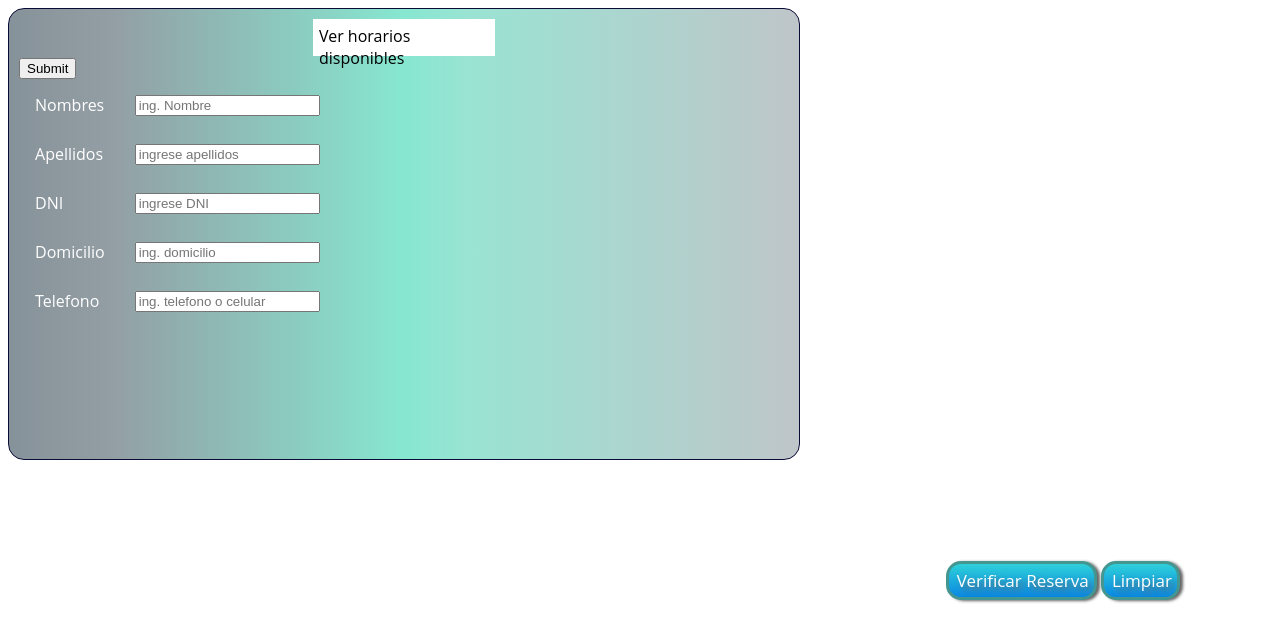
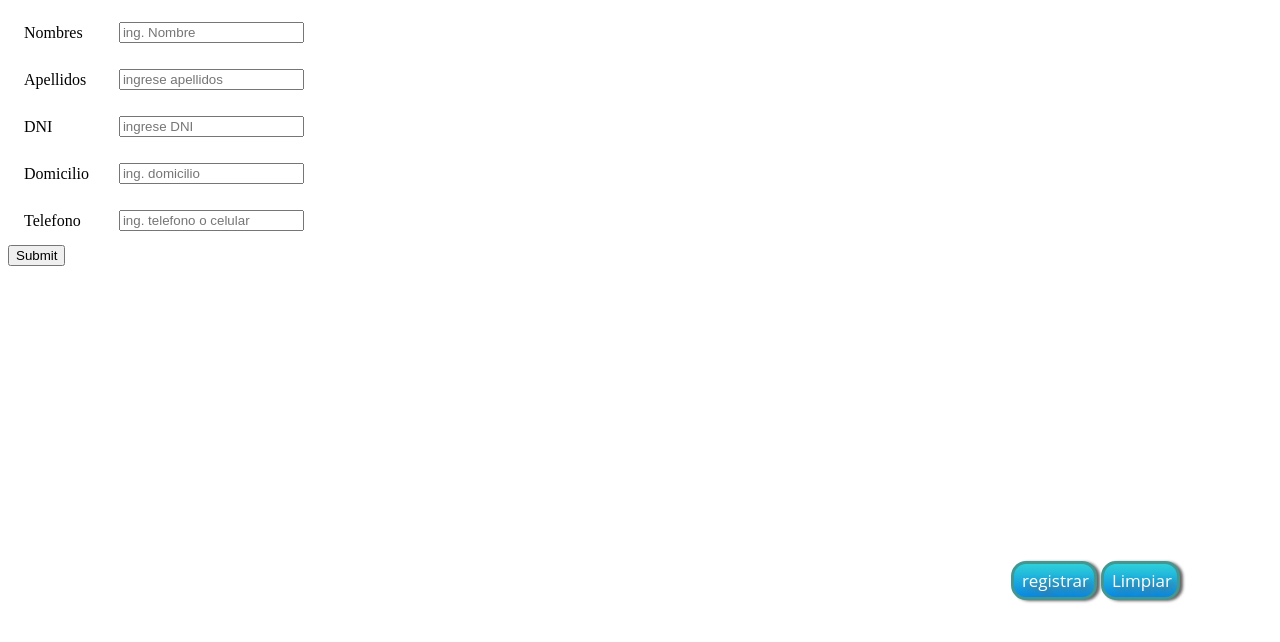
Before and after one commit to UNaF-TICs-Programacion4-2017/AutoSpace, a PHP site: page /php/registro.php in a window 1280 px wide. Shown: the top 642 px of the page. Run offline with PHP 8.4, Linux system fonts and the light colour scheme.

Commit message:
modifi registro.php
dando forma

```diff
--- a/php/registro.php
+++ b/php/registro.php
@@ -12,10 +12,6 @@
 require('../php/funciones.php');
 ?>
 <body>
-	<div class="formulario">
-	<!--Enlace a tabla de horarios disponibles y ocupados-->
-	<div id="enlace" style="width: 170px; height: 25px; margin: 0 auto;">
-	<a href="../index.php#horarios" target="_parent">Ver horarios disponibles</a></div>
 
 	<form action="" method="post">
 			<table>
@@ -39,13 +35,12 @@ require('../php/funciones.php');
 				<td>Telefono</td>
 				<td><input type="text" name="tel" placeholder="ing. telefono o celular" /></td>
 			</tr>
-			<tr>
-				<input type="submit" name="registrando">
-			</tr>
+
 
 		</table>
+		<input type="submit" name="registrando">
 		<div class="botonera">
-		<input type="submit" class="boton" value="Verificar Reserva"/>
+		<input type="submit" class="boton" value="registrar"/>
 		<input type="reset" class="boton" value="Limpiar"/>
 		</div>
 	</form>
```
